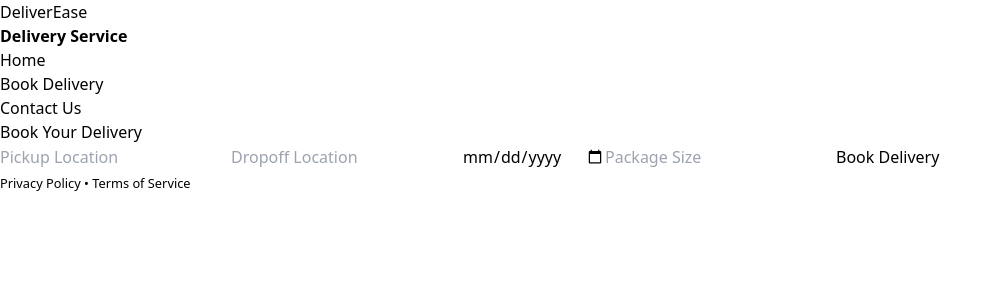
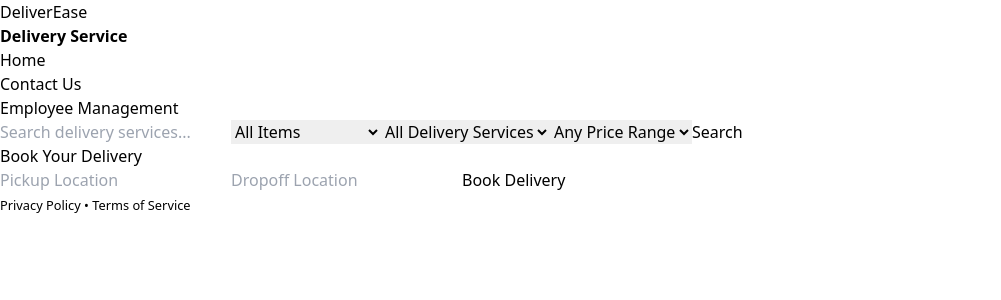
Before and after one commit to Delivery-Management-SE/SE_Project_Team_22, a React (Vite) app in the folder frontend/: page /book-delivery in a window 1280 px wide. Shown: the top 300 px of the page, without its empty margins (0-1001 px from the left). Built offline with nearby package versions, Linux system fonts and the light colour scheme.

Commit message:
service search and employee search pages

```diff
--- a/frontend/src/App.jsx
+++ b/frontend/src/App.jsx
@@ -1,31 +1,33 @@
 import React from 'react';
-import { BrowserRouter, Routes, Route } from 'react-router-dom';
+import { BrowserRouter as Router, Routes, Route } from 'react-router-dom';
 import { GoogleOAuthProvider } from '@react-oauth/google';
 
 import Header from './components/Header.jsx'; // Assuming you have a Header component
+import HomePage from './components/HomePage.jsx';
 import LoginSignup from './components/LoginSignup.jsx';
 import Welcome from './pages/Welcome.jsx';
 import ForgotPassword from './components/ForgotPassword.jsx';
 import ResetPassword from './components/ResetPassword.jsx';
 import BookingDelivery from './components/BookingDelivery.jsx';
-import HomePage from './components/HomePage.jsx';
+import EmployeeManagement from './components/EmployeeManagement.jsx'; // Add this line
 
 const App = () => {
   return (
-    <BrowserRouter>
+    <Router>
       <Header />
       <GoogleOAuthProvider clientId="263174241117-n1j7q8eqn323sr1s0p3i6t637589c8um.apps.googleusercontent.com">
         <Routes>
           <Route path="/" element={<HomePage />} />
-          <Route path="/" element={<LoginSignup />} />
           <Route path="/welcome" element={<Welcome />} />
           <Route path="/forgot-password" element={<ForgotPassword />} />
           <Route path="/reset-password" element={<ResetPassword />} />
           <Route path="/book-delivery" element={<BookingDelivery />} />
+          <Route path="/employee-management" element={<EmployeeManagement />} /> {/* Add this line */}
+          <Route path="/" element={<LoginSignup />} /> {/* Consider removing this line if it's unnecessary */}
           {/* Other routes */}
         </Routes>
       </GoogleOAuthProvider>
-    </BrowserRouter>
+    </Router>
   );
 };
 
--- a/frontend/src/components/BookingDelivery.jsx
+++ b/frontend/src/components/BookingDelivery.jsx
@@ -1,11 +1,17 @@
 import React, { useState } from 'react';
+import { Link } from 'react-router-dom';
 
 function BookingDelivery() {
   const [formData, setFormData] = useState({
     pickupLocation: '',
     dropoffLocation: '',
-    deliveryDate: '',
-    packageSize: '',
+  });
+
+  const [searchParams, setSearchParams] = useState({
+    query: '',
+    filter: 'all',
+    deliveryService: 'all',
+    priceRange: 'any',
   });
 
   const handleChange = (e) => {
@@ -16,10 +22,24 @@ function BookingDelivery() {
     }));
   };
 
+  const handleSearchChange = (e) => {
+    const { name, value } = e.target;
+    setSearchParams((prevState) => ({
+      ...prevState,
+      [name]: value,
+    }));
+  };
+
   const handleSubmit = (e) => {
     e.preventDefault();
+    console.log(formData);
     // Implement your submission logic here
-    console.log(formData);
+  };
+
+  const handleSearch = (e) => {
+    e.preventDefault();
+    console.log(searchParams);
+    // Implement your search logic here
   };
 
   return (
@@ -29,20 +49,45 @@ function BookingDelivery() {
           <strong>Delivery Service</strong>
         </div>
         <ul className="flex space-x-4">
-          <li><a href="#" className="text-blue-500 hover:text-blue-600">Home</a></li>
-          <li><a href="#" className="text-blue-500 hover:text-blue-600">Book Delivery</a></li>
+          <li><Link to="/" className="text-blue-500 hover:text-blue-600">Home</Link></li>
           <li><a href="#" className="text-blue-500 hover:text-blue-600" role="button">Contact Us</a></li>
+          <li><Link to="/employee-management" className="text-blue-500 hover:text-blue-600" role="button">Employee Management</Link></li>
         </ul>
       </nav>
       <main>
+        <section className="mb-8">
+          <form onSubmit={handleSearch} className="grid grid-cols-1 md:grid-cols-3 gap-6">
+            <input type="text" name="query" placeholder="Search delivery services..." aria-label="Search Query" className="border-2 border-gray-200 p-2 rounded-md" value={searchParams.query} onChange={handleSearchChange} />
+            <select name="filter" aria-label="Filter" className="border-2 border-gray-200 p-2 rounded-md" value={searchParams.filter} onChange={handleSearchChange}>
+              <option value="all">All Items</option>
+              <option value="heavyMachinery">Heavy Machinery</option>
+              <option value="delicateItems">Delicate Items</option>
+            </select>
+            <select name="deliveryService" aria-label="Delivery Service" className="border-2 border-gray-200 p-2 rounded-md" value={searchParams.deliveryService} onChange={handleSearchChange}>
+              <option value="all">All Delivery Services</option>
+              <option value="standard">Standard Shipping</option>
+              <option value="expedited">Expedited Delivery</option>
+              <option value="sameDay">Same-Day Delivery</option>
+            </select>
+            <select name="priceRange" aria-label="Price Range" className="border-2 border-gray-200 p-2 rounded-md" value={searchParams.priceRange} onChange={handleSearchChange}>
+              <option value="any">Any Price Range</option>
+              <option value="0-50">$0 - $50</option>
+              <option value="51-100">$51 - $100</option>
+              <option value="101-200">$101 - $200</option>
+              <option value="201-500">$201 - $500</option>
+              <option value="501+">$501 and above</option>
+            </select>
+            <button type="submit" className="bg-blue-500 hover:bg-blue-700 text-white font-bold py-2 px-4 rounded">Search</button>
+          </form>
+        </section>
+        <section>
           <form onSubmit={handleSubmit} className="grid grid-cols-1 gap-6">
             <h2 className="text-2xl font-bold mb-2">Book Your Delivery</h2>
             <input type="text" name="pickupLocation" placeholder="Pickup Location" aria-label="Pickup Location" required className="border-2 border-gray-200 p-2 rounded-md" value={formData.pickupLocation} onChange={handleChange} />
             <input type="text" name="dropoffLocation" placeholder="Dropoff Location" aria-label="Dropoff Location" required className="border-2 border-gray-200 p-2 rounded-md" value={formData.dropoffLocation} onChange={handleChange} />
-          <input type="date" name="deliveryDate" aria-label="Preferred Delivery Date" required className="border-2 border-gray-200 p-2 rounded-md" value={formData.deliveryDate} onChange={handleChange} />
-          <input type="text" name="packageSize" placeholder="Package Size" aria-label="Package Size" required className="border-2 border-gray-200 p-2 rounded-md" value={formData.packageSize} onChange={handleChange} />
             <button type="submit" className="bg-blue-500 hover:bg-blue-700 text-white font-bold py-2 px-4 rounded">Book Delivery</button>
           </form>
+        </section>
       </main>
       <footer className="mt-8 text-center">
         <small>
--- /dev/null
+++ b/frontend/src/components/EmployeeManagement.jsx
@@ -0,0 +1,46 @@
+import React, { useState } from 'react';
+
+function EmployeeManagement() {
+  const [employeeData, setEmployeeData] = useState({
+    employeeCode: '',
+    firstName: '',
+    lastName: '',
+  });
+
+  const handleChange = (e) => {
+    const { name, value } = e.target;
+    setEmployeeData((prevState) => ({
+      ...prevState,
+      [name]: value,
+    }));
+  };
+
+  const handleSubmit = (e) => {
+    e.preventDefault();
+    // Implement your submission logic here
+    console.log(employeeData);
+  };
+
+  return (
+    <div className="max-w-4xl mx-auto py-8 px-4">
+      <h2 className="text-2xl font-bold mb-4">Employee Management</h2>
+      <form onSubmit={handleSubmit} className="grid grid-cols-1 gap-6">
+        <div>
+          <label htmlFor="employeeCode" className="block text-sm font-medium text-gray-700">Employee Code</label>
+          <input type="text" id="employeeCode" name="employeeCode" placeholder="Employee Code" aria-label="Employee Code" required className="border-2 border-gray-200 p-2 rounded-md" value={employeeData.employeeCode} onChange={handleChange} />
+        </div>
+        <div>
+          <label htmlFor="firstName" className="block text-sm font-medium text-gray-700">First Name</label>
+          <input type="text" id="firstName" name="firstName" placeholder="First Name" aria-label="First Name" required className="border-2 border-gray-200 p-2 rounded-md" value={employeeData.firstName} onChange={handleChange} />
+        </div>
+        <div>
+          <label htmlFor="lastName" className="block text-sm font-medium text-gray-700">Last Name</label>
+          <input type="text" id="lastName" name="lastName" placeholder="Last Name" aria-label="Last Name" required className="border-2 border-gray-200 p-2 rounded-md" value={employeeData.lastName} onChange={handleChange} />
+        </div>
+        <button type="submit" className="bg-blue-500 hover:bg-blue-700 text-white font-bold py-2 px-4 rounded">Submit</button>
+      </form>
+    </div>
+  );
+}
+
+export default EmployeeManagement;
--- a/frontend/src/components/HomePage.jsx
+++ b/frontend/src/components/HomePage.jsx
@@ -5,23 +5,35 @@ const HomePage = () => {
   const navigate = useNavigate();
 
   const navigateToBooking = () => {
-    navigate('/book-delivery'); // Make sure the path matches your booking page's route
+    navigate('/book-delivery'); // Navigates to the booking page
+  };
+
+  const navigateToLoginSignup = () => {
+    navigate('/login'); // Adjust the route as necessary
   };
 
   return (
     <div className="min-h-screen bg-blue-50 flex flex-col justify-center items-center">
       <h1 className="text-5xl text-blue-900 font-bold mb-4">
-        Welcome to QuickDelivery
+        Welcome to DeliveryEase
       </h1>
       <p className="text-lg text-blue-700 mb-8 px-4 text-center">
         Your one-stop solution for fast and reliable delivery. Get started by booking your delivery with us.
       </p>
+      <div className="space-x-4">
         <button
           onClick={navigateToBooking}
           className="bg-blue-600 hover:bg-blue-700 text-white font-bold py-2 px-4 rounded-lg transition duration-300"
         >
           Book a Delivery
         </button>
+        <button
+          onClick={navigateToLoginSignup}
+          className="bg-green-600 hover:bg-green-700 text-white font-bold py-2 px-4 rounded-lg transition duration-300"
+        >
+          Login / Signup
+        </button>
+      </div>
     </div>
   );
 };
```
Lines whose indentation alone changed are shown as unchanged.
